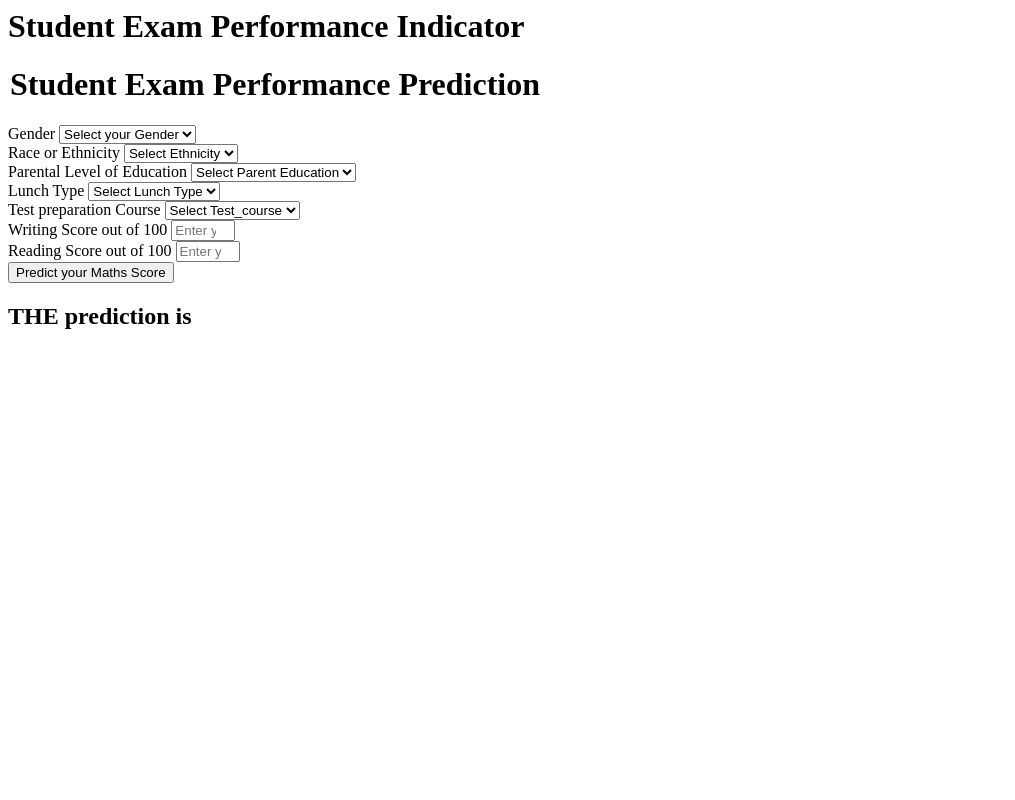
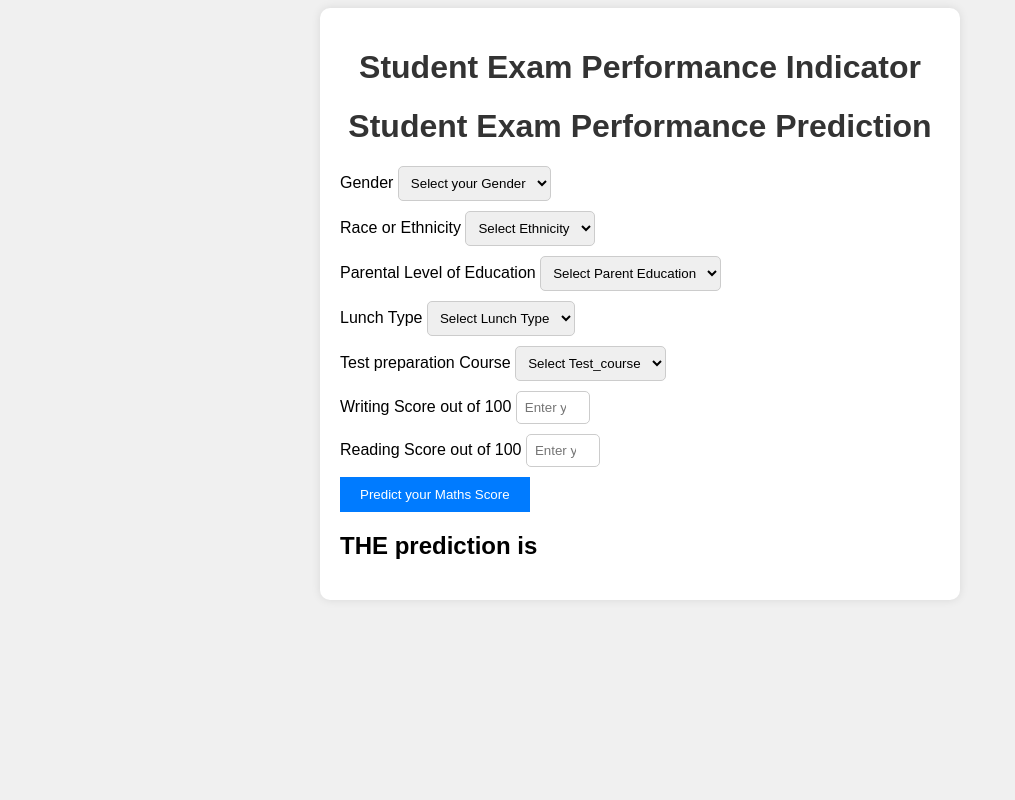
Before and after one commit to Siddhesh2241/ML-end-to-end-project-, a Flask app: page /predictedata in a window 1280 px wide. Shown: the whole page, without its empty margins (0-1015 px from the left). Run offline with Flask 3, Linux system fonts and the light colour scheme.

Commit message:
frontend code

```diff
--- a/requirments.txt
+++ b/requirments.txt
@@ -7,4 +7,5 @@
 xgboost
 dill
 pickle
+flask
 #-e .
--- /dev/null
+++ b/static/Style.css
@@ -0,0 +1,41 @@
+body {
+    background-color: #f0f0f0;
+    font-family: Arial, sans-serif;
+}
+
+.login {
+    max-width: 600px;
+    margin: 0 auto;
+    padding: 20px;
+    background-color: white;
+    border-radius: 10px;
+    box-shadow: 0 0 10px rgba(0, 0, 0, 0.1);
+}
+
+h1 {
+    text-align: center;
+    color: #333;
+}
+
+/* Modify margin for form fields */
+.mb-3 {
+    margin-bottom: 10px; /* You can reduce or increase this value */
+}
+
+.form-control {
+    padding: 8px;
+    border: 1px solid #ccc;
+    border-radius: 5px;
+}
+
+.btn {
+    background-color: #007bff;
+    color: white;
+    border: none;
+    padding: 10px 20px;
+    cursor: pointer;
+}
+
+.btn:hover {
+    background-color: #0056b3;
+}
--- a/templates/home.html
+++ b/templates/home.html
@@ -1,12 +1,19 @@
-<html>
-<body>
-    <div class="login">
+<html lang="en">
+    <head>
+        <meta charset="UTF-8">
+        <meta name="viewport" content="width=device-width ,initial-scale=1.0">
+        <title>Student Exam Performance Indicator</title>
+         <!-- Linking CSS file -->
+        <link rel="stylesheet" href="{{ url_for('static', filename='Style.css') }}">
+    </head>
+    <body>
+     <div class="login">
        <h1>Student Exam Performance Indicator</h1>
 
        <form action="{{ url_for('predict_datapoint')}}" method="post">
-        <h1>
+         <h1>
             <legend>Student Exam Performance Prediction</legend>
-        </h1>
+         </h1>
         <div class="mb-3">
             <label class="form-label">Gender</label>
             <select class="form-control" name="gender" placeholder="Enter you Gender" required>
```
